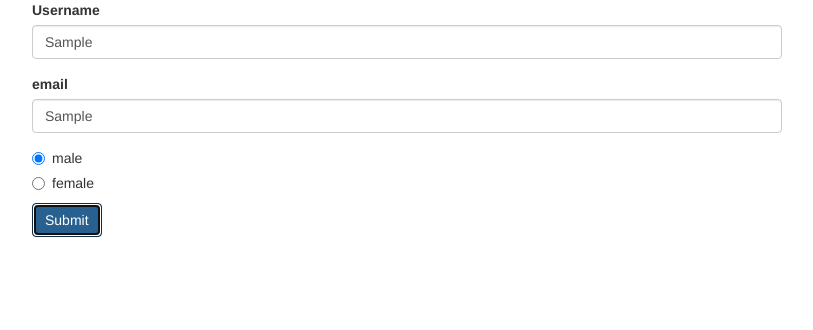
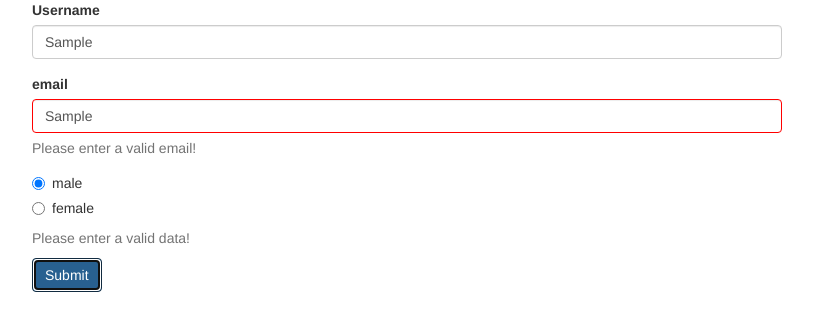
Before and after one commit to franco148/angular5-examples, an Angular app in the folder ng8-forms-rd/: page / in a window 1280 px wide. Both pictures are taken after typing "Sample", "Sample" into the empty fields and a click on the button "Submit". Shown: the top 330 px of the page, without its empty margins (233-1046 px from the left). Built offline with nearby package versions, Linux system fonts and the light colour scheme.

Commit message:
ng8-forms-reactivedriven: Getting access to controls.

```diff
--- a/ng8-forms-rd/src/app/app.component.css
+++ b/ng8-forms-rd/src/app/app.component.css
@@ -0,0 +1,3 @@
+input.ng-invalid.ng-touched {
+    border: 1px solid red;
+}
--- a/ng8-forms-rd/src/app/app.component.html
+++ b/ng8-forms-rd/src/app/app.component.html
@@ -10,6 +10,9 @@
             formControlName="username"
             class="form-control">
             <!-- [formControlName]="'username'" is also valid -->
+          <span
+            *ngIf="!signupForm.get('username').valid && signupForm.get('username').touched"
+            class="help-block">Please enter a valid username!</span>
         </div>
         <div class="form-group">
           <label for="email">email</label>
@@ -18,6 +21,9 @@
             id="email"
             formControlName="email"
             class="form-control">
+          <span
+            *ngIf="!signupForm.get('email').valid && signupForm.get('email').touched"
+            class="help-block">Please enter a valid email!</span>
         </div>
         <div class="radio" *ngFor="let gender of genders">
           <label>
@@ -27,6 +33,9 @@
               [value]="gender">{{ gender }}
           </label>
         </div>
+        <span
+          *ngIf="!signupForm.valid && signupForm.touched"
+          class="help-block">Please enter a valid data!</span>
         <button class="btn btn-primary" type="submit">Submit</button>
       </form>
     </div>
```
